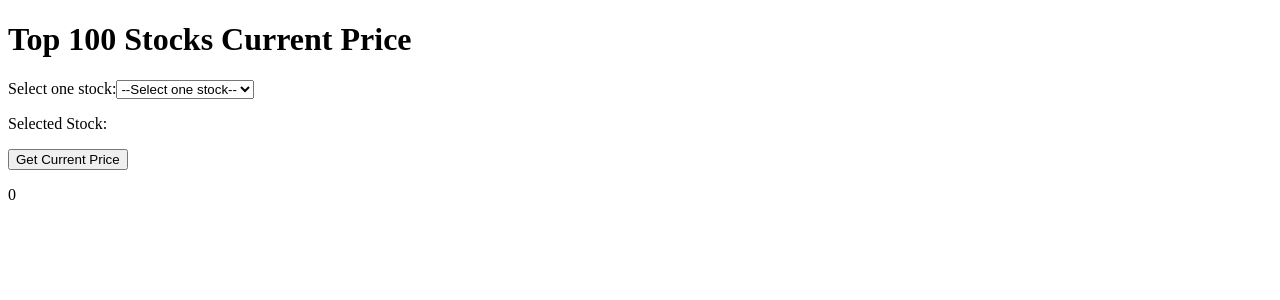
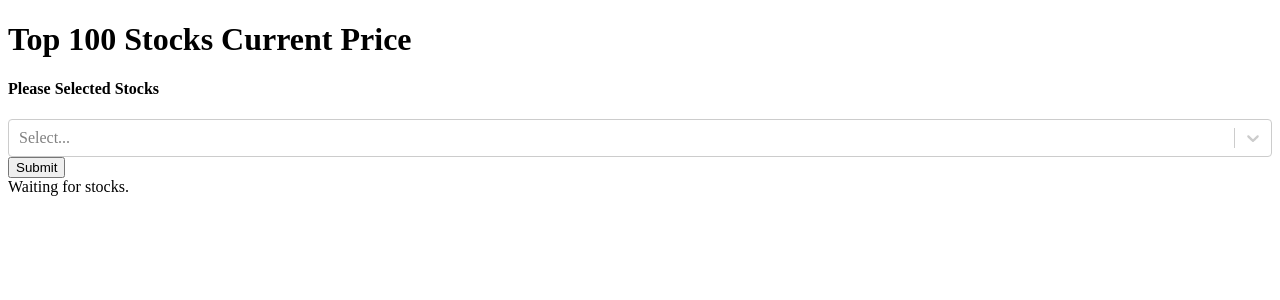
Before and after one commit to debrazhang09/miniStockPriceTracker, a React (Create React App) app in the folder client/: page / in a window 1280 px wide. Shown: the top 300 px of the page. Built offline with nearby package versions, Linux system fonts and the light colour scheme; the HTML template or start-up script is replaced by a standard one.

Commit message:
Frontend selected stock price refresh when click button

```diff
--- a/client/src/App.js
+++ b/client/src/App.js
@@ -1,46 +1,47 @@
 import React , {useState, useEffect} from 'react';
 import axios from 'axios';
 
+
+
 import Dropdown from './components/Dropdown.js';
+import Lists from './components/Lists.js';
 
 export default function App() {
-  const preDefinedStock = [
-    "AAPL", "MSFT", "GOOGL", "AMZN", "META", "BRK.B", "TSLA", "NVDA", "JPM", "JNJ",
-    "V", "UNH", "HD", "PG", "PYPL", "DIS", "MA", "VZ", "ADBE", "NFLX",
-    "KO", "MRK", "CMCSA", "PEP", "XOM", "PFE", "CSCO", "ABT", "T", "INTC",
-    "CRM", "AVGO", "ACN", "ABBV", "QCOM", "NKE", "TXN", "MDT", "COST", "LLY",
-    "NEE", "WMT", "AMGN", "LOW", "IBM", "DHR", "HON", "BA", "MS", "GS",
-    "CVX", "MCD", "UNP", "LIN", "SBUX", "LMT", "BLK", "ORCL", "C", "ISRG",
-    "SPGI", "MMM", "MO", "CAT", "GE", "TGT", "ADP", "AMD", "ZTS", "NOW",
-    "ADI", "PLD", "AXP", "USB", "SYK", "GILD", "ICE", "MDLZ", "REGN", "CCI",
-    "APD", "CI", "ECL", "BKNG", "EL", "TMO", "NSC", "FIS", "MU", "DUK",
-    "TFC", "SO", "ITW", "SCHW", "PNC", "HUM", "BDX", "WM", "FDX", "ROP"
-  ]
+  const [finalStocks, setFinalStocks] = useState([]);
 
-  const [selectedStock, setSelectedStock] = useState('');
-
-  const [selectedStockPrice, setSelectedStockPrice] = useState(0);
+  const [selectedStocksPrice, setSelectedStocksPrice] = useState([]);
   const [loading, setLoading] = useState(true); // Initialize loading state
   const [error, setError] = useState(null);
+  const [fetchDataTrigger, setFetchDataTrigger] = useState(false);
 
-  const handleStockChange = (value) => {
-    setSelectedStock(value);
-  };
 
-  const handleButtonClick = (stock) => {
+
+  useEffect( () => {
+    if (!fetchDataTrigger) return;
+
     const fetchData = async () => {
+
+
+      setLoading(true);
+
       try {
-        const response = await axios.get(`${stock}/price`);
-        setSelectedStockPrice(response.data); // Set the fetched data
+
+        const response = await axios.post(`/price`, finalStocks);
+        setSelectedStocksPrice(response.data); // Set the fetched data
 
       } catch (err) {
         setError(err); // Set the error if something goes wrong
       } finally {
         setLoading(false); // Set loading to false once fetching is complete
+        setFetchDataTrigger(false);
       }
     };
+     fetchData();
+  }, [fetchDataTrigger])
 
-    fetchData();
+  const saveSubmitStocks = (stocks) => {
+    setFetchDataTrigger(true);
+    setFinalStocks(stocks);
   }
 
 
@@ -48,12 +49,9 @@ export default function App() {
   return (
     <>
       <h1>Top 100 Stocks Current Price</h1>
-      <Dropdown stocks={preDefinedStock} onStockChange={handleStockChange}/>
-      <p>Selected Stock: {selectedStock}</p>
-      <button onClick={() => {handleButtonClick(selectedStock)}}>
-        Get Current Price
-      </button>
-      <p>{selectedStockPrice}</p>
+      <Dropdown saveSubmitStocks={saveSubmitStocks}/>
+      <Lists stocks={selectedStocksPrice}/>
+
     </>
   );
 }
--- a/client/src/components/Dropdown.js
+++ b/client/src/components/Dropdown.js
@@ -1,22 +1,30 @@
-import React from 'react';
+import React, {useState} from 'react';
+import Select from 'react-select';
+import {stocks} from '../../../stocksName.js';
 
-export default function Dropdown({stocks, onStockChange}) {
+export default function Dropdown({saveSubmitStocks}) {
 
+  const [selectedStocks, setSelectedStocks] = useState([]);
 
-  const handleChange = (event) => {
-    onStockChange(event.target.value);
+  const handleChange = (stocks) => {
+    setSelectedStocks(stocks);
   };
+
+  const handleSubmit = (event) => {
+    event.preventDefault();
+    saveSubmitStocks(selectedStocks);
+  }
+
   return (
     <div>
-      <label htmlFor="dropdown">Select one stock:</label>
-      <select id="dropdown" onChange={handleChange}>
-        <option value="">--Select one stock--</option>
-        {stocks.map(stock => (
-          <option key={stock} value={stock}>
-            {stock}
-          </option>
-        ))}
-      </select>
+      <h4>Please Selected Stocks</h4>
+      <Select
+      options={stocks}
+      value={selectedStocks}
+      onChange={handleChange}
+      isMulti={true}
+      />
+      <button onClick={handleSubmit}>Submit</button>
     </div>
   );
 }
--- /dev/null
+++ b/client/src/components/Lists.js
@@ -0,0 +1,28 @@
+import React from 'react';
+
+export default function Lists({stocks}) {
+  if (!stocks || stocks.length === 0) return <div>Waiting for stocks.</div>
+  const headers = Object.keys(stocks[0])
+  return (
+    <table>
+      <thead>
+        <tr>
+          {headers.map((header) => (
+            <th key={header}>{header}</th>
+          ))}
+        </tr>
+      </thead>
+      <tbody>
+        {stocks.map((row, index) => (
+          <tr key={index}>
+            {headers.map((header) => (
+              <td key={header}>{row[header]}</td>
+            ))}
+          </tr>
+        ))}
+      </tbody>
+    </table>
+
+
+  );
+}
--- a/package.json
+++ b/package.json
@@ -10,7 +10,8 @@
     "morgan": "^1.10.0",
     "node": "^22.5.0",
     "react": "^18.3.1",
-    "react-dom": "^18.3.1"
+    "react-dom": "^18.3.1",
+    "react-select": "^5.8.0"
   },
   "devDependencies": {
     "@babel/core": "^7.24.9",
--- /dev/null
+++ b/stocksName.js
@@ -0,0 +1,102 @@
+export const stocks = [
+  { value: 'AAPL', label: 'AAPL' },
+  { value: 'MSFT', label: 'MSFT' },
+  { value: 'GOOGL', label: 'GOOGL' },
+  { value: 'AMZN', label: 'AMZN' },
+  { value: 'META', label: 'META' },
+  { value: 'BRK.B', label: 'BRK.B' },
+  { value: 'TSLA', label: 'TSLA' },
+  { value: 'NVDA', label: 'NVDA' },
+  { value: 'JPM', label: 'JPM' },
+  { value: 'JNJ', label: 'JNJ' },
+  { value: 'V', label: 'V' },
+  { value: 'UNH', label: 'UNH' },
+  { value: 'HD', label: 'HD' },
+  { value: 'PG', label: 'PG' },
+  { value: 'PYPL', label: 'PYPL' },
+  { value: 'DIS', label: 'DIS' },
+  { value: 'MA', label: 'MA' },
+  { value: 'VZ', label: 'VZ' },
+  { value: 'ADBE', label: 'ADBE' },
+  { value: 'NFLX', label: 'NFLX' },
+  { value: 'KO', label: 'KO' },
+  { value: 'MRK', label: 'MRK' },
+  { value: 'CMCSA', label: 'CMCSA' },
+  { value: 'PEP', label: 'PEP' },
+  { value: 'XOM', label: 'XOM' },
+  { value: 'PFE', label: 'PFE' },
+  { value: 'CSCO', label: 'CSCO' },
+  { value: 'ABT', label: 'ABT' },
+  { value: 'T', label: 'T' },
+  { value: 'INTC', label: 'INTC' },
+  { value: 'CRM', label: 'CRM' },
+  { value: 'AVGO', label: 'AVGO' },
+  { value: 'ACN', label: 'ACN' },
+  { value: 'ABBV', label: 'ABBV' },
+  { value: 'QCOM', label: 'QCOM' },
+  { value: 'NKE', label: 'NKE' },
+  { value: 'TXN', label: 'TXN' },
+  { value: 'MDT', label: 'MDT' },
+  { value: 'COST', label: 'COST' },
+  { value: 'LLY', label: 'LLY' },
+  { value: 'NEE', label: 'NEE' },
+  { value: 'WMT', label: 'WMT' },
+  { value: 'AMGN', label: 'AMGN' },
+  { value: 'LOW', label: 'LOW' },
+  { value: 'IBM', label: 'IBM' },
+  { value: 'DHR', label: 'DHR' },
+  { value: 'HON', label: 'HON' },
+  { value: 'BA', label: 'BA' },
+  { value: 'MS', label: 'MS' },
+  { value: 'GS', label: 'GS' },
+  { value: 'CVX', label: 'CVX' },
+  { value: 'MCD', label: 'MCD' },
+  { value: 'UNP', label: 'UNP' },
+  { value: 'LIN', label: 'LIN' },
+  { value: 'SBUX', label: 'SBUX' },
+  { value: 'LMT', label: 'LMT' },
+  { value: 'BLK', label: 'BLK' },
+  { value: 'ORCL', label: 'ORCL' },
+  { value: 'C', label: 'C' },
+  { value: 'ISRG', label: 'ISRG' },
+  { value: 'SPGI', label: 'SPGI' },
+  { value: 'MMM', label: 'MMM' },
+  { value: 'MO', label: 'MO' },
+  { value: 'CAT', label: 'CAT' },
+  { value: 'GE', label: 'GE' },
+  { value: 'TGT', label: 'TGT' },
+  { value: 'ADP', label: 'ADP' },
+  { value: 'AMD', label: 'AMD' },
+  { value: 'ZTS', label: 'ZTS' },
+  { value: 'NOW', label: 'NOW' },
+  { value: 'ADI', label: 'ADI' },
+  { value: 'PLD', label: 'PLD' },
+  { value: 'AXP', label: 'AXP' },
+  { value: 'USB', label: 'USB' },
+  { value: 'SYK', label: 'SYK' },
+  { value: 'GILD', label: 'GILD' },
+  { value: 'ICE', label: 'ICE' },
+  { value: 'MDLZ', label: 'MDLZ' },
+  { value: 'REGN', label: 'REGN' },
+  { value: 'CCI', label: 'CCI' },
+  { value: 'APD', label: 'APD' },
+  { value: 'CI', label: 'CI' },
+  { value: 'ECL', label: 'ECL' },
+  { value: 'BKNG', label: 'BKNG' },
+  { value: 'EL', label: 'EL' },
+  { value: 'TMO', label: 'TMO' },
+  { value: 'NSC', label: 'NSC' },
+  { value: 'FIS', label: 'FIS' },
+  { value: 'MU', label: 'MU' },
+  { value: 'DUK', label: 'DUK' },
+  { value: 'TFC', label: 'TFC' },
+  { value: 'SO', label: 'SO' },
+  { value: 'ITW', label: 'ITW' },
+  { value: 'SCHW', label: 'SCHW' },
+  { value: 'PNC', label: 'PNC' },
+  { value: 'HUM', label: 'HUM' },
+  { value: 'BDX', label: 'BDX' },
+  { value: 'WM', label: 'WM' },
+  { value: 'FDX', label: 'FDX' },
+  { value: 'ROP', label: 'ROP' }
+];
```
Also changed, not shown: yammyData.js (+103 -102 lines), client/src/components/Forms.js (deleted), 3 other files (tests, documents, lock files or other folders).
